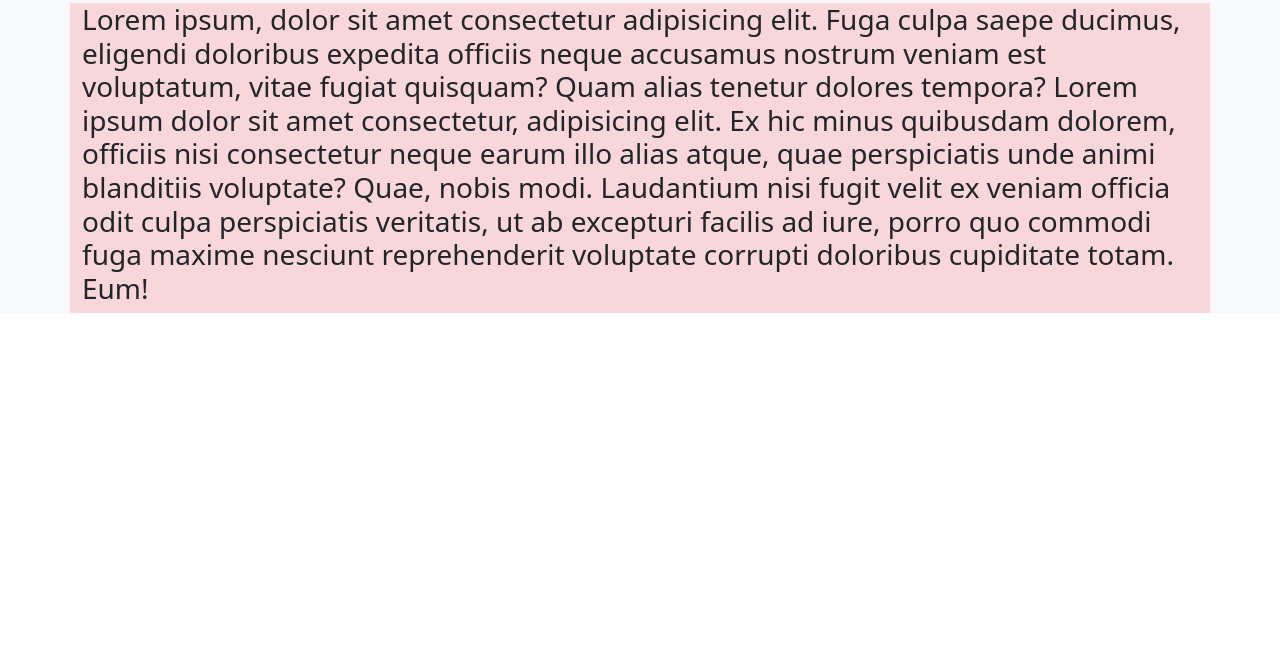
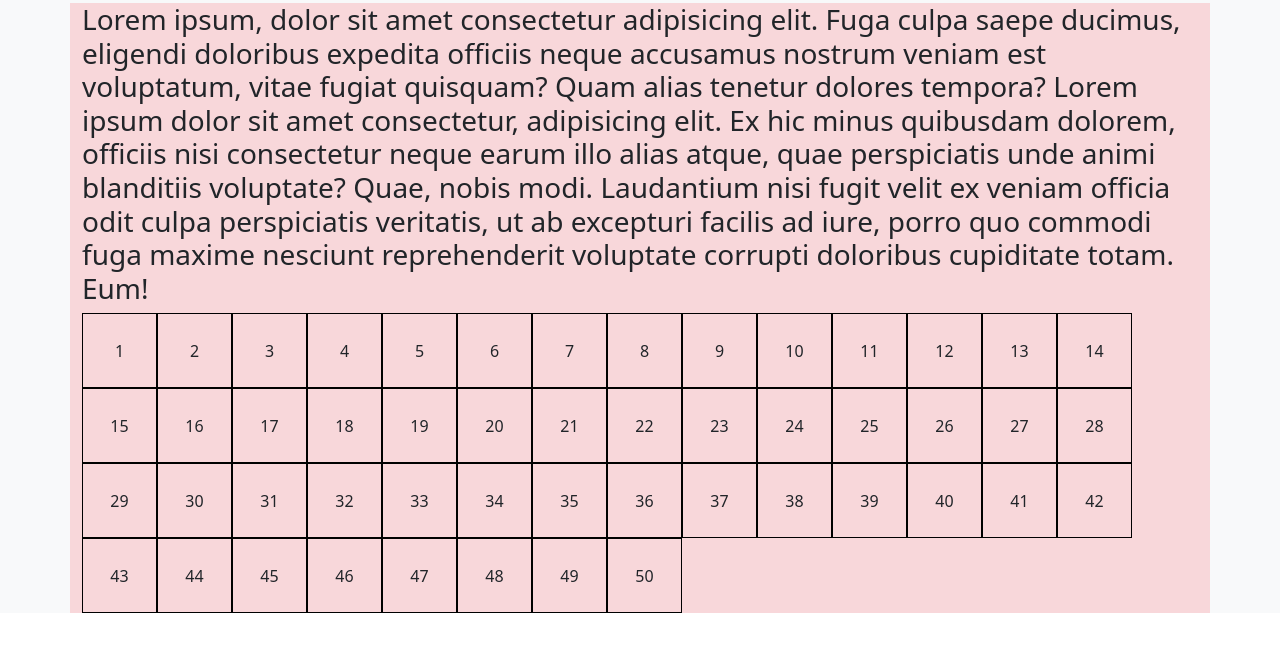
Before and after one commit to AmarildoShehu/js-fizzbuzz, a plain HTML site: page index.html in a window 1280 px wide. Shown: the part 53-704 px from the top of the page. Drawn offline with nearby package versions, Linux system fonts and the light colour scheme.

Commit message:
added style to myNewDiv

```diff
--- a/css/style.css
+++ b/css/style.css
@@ -1,3 +1,4 @@
+/* // 3. riempio gli elementi tramite js; */
 .myNewDiv {
     width: 75px;
     height: 75px;
--- a/js/script.js
+++ b/js/script.js
@@ -7,6 +7,6 @@ const mybox = document.getElementById('mybox');
 for(let i=0; i<50; i++){
     const myNewDiv = document.createElement('div');
     myNewDiv.classList.add('myNewDiv');
-    myNewDiv.textContent = Div i + 1;
+    myNewDiv.textContent = i + 1;
     mybox.appendChild(myNewDiv);
 }
```
